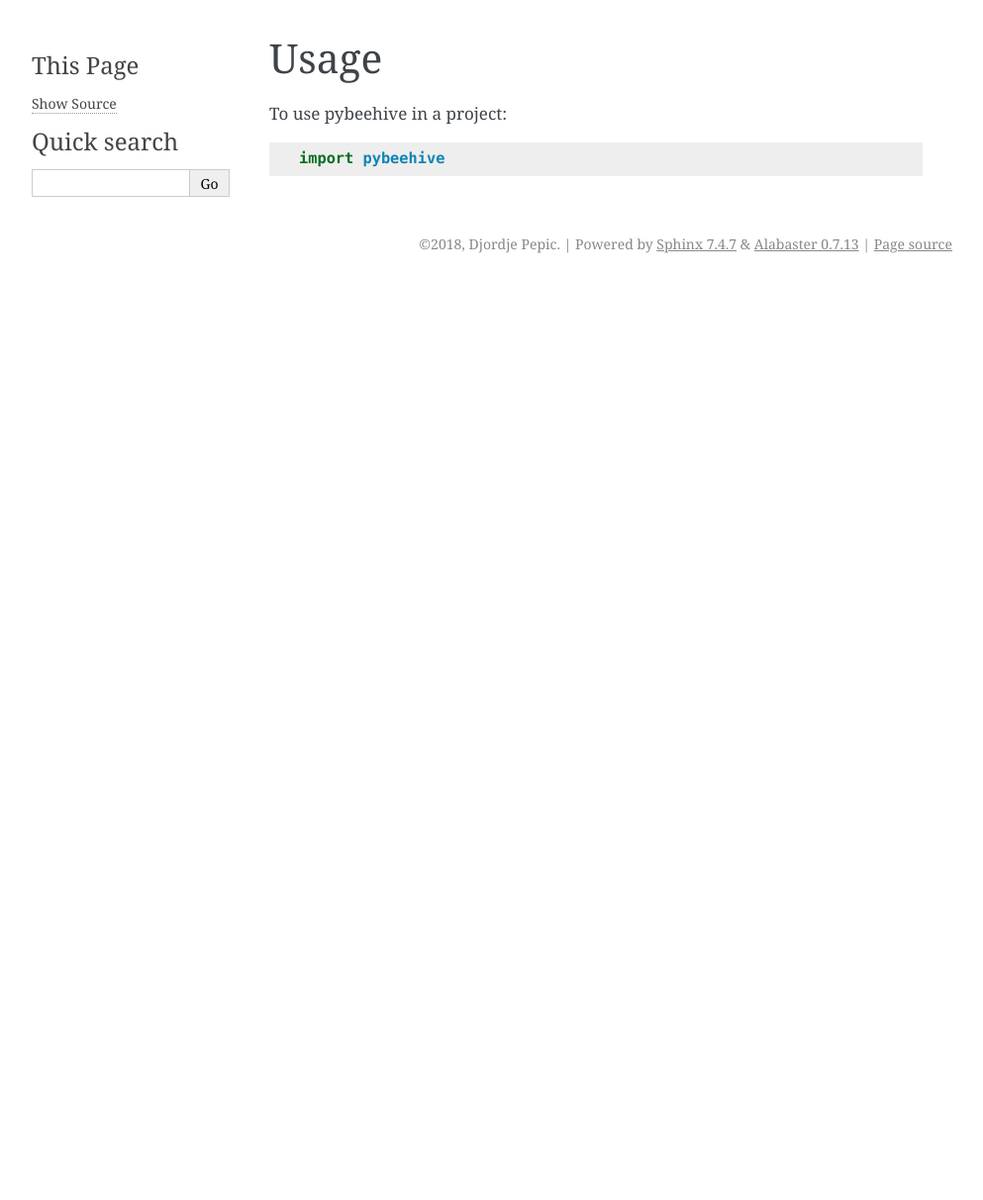
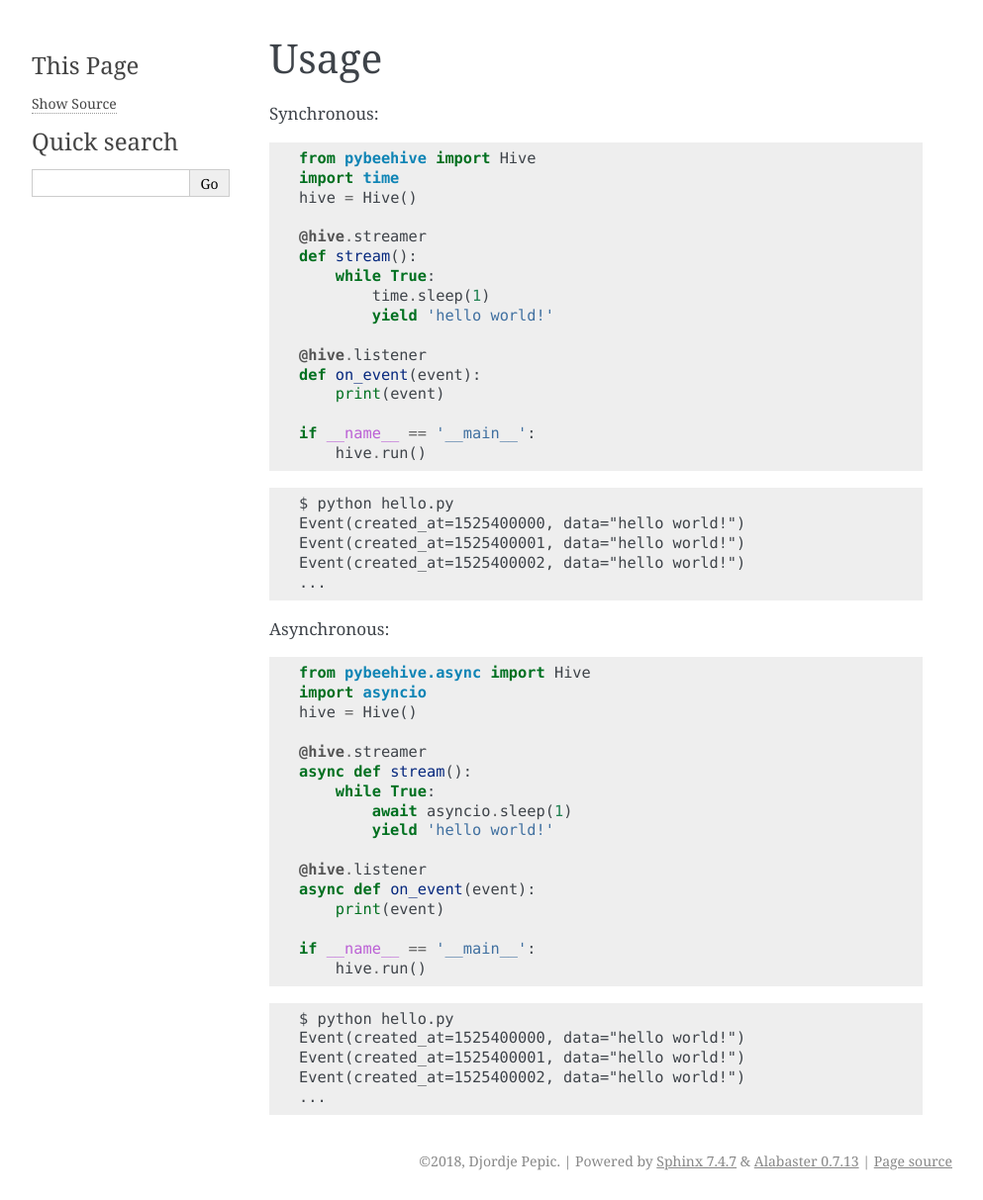
Before and after one commit to sentrip/pybeehive, a Sphinx documentation site: the page built from docs/usage.rst, in a window 1280 px wide. Shown: the whole page at 99% size, without its empty margins (148-1141 px from the left). Built offline with Sphinx 7.4.7, drawn with Linux system fonts in a browser that asks for light colours; pages that are not in the unit, such as notebooks, are missing from menus; before the commit the page ends 900 px from its top, so only the background shows below that.

```diff
--- a/docs/usage.rst
+++ b/docs/usage.rst
@@ -1,7 +1,63 @@
 =====
 Usage
 =====
+Synchronous:
 
-To use pybeehive in a project::
+.. code-block:: python
 
-    import pybeehive
+    from pybeehive import Hive
+    import time
+    hive = Hive()
+
+    @hive.streamer
+    def stream():
+        while True:
+            time.sleep(1)
+            yield 'hello world!'
+
+    @hive.listener
+    def on_event(event):
+        print(event)
+
+    if __name__ == '__main__':
+        hive.run()
+
+
+.. code-block:: text
+
+    $ python hello.py
+    Event(created_at=1525400000, data="hello world!")
+    Event(created_at=1525400001, data="hello world!")
+    Event(created_at=1525400002, data="hello world!")
+    ...
+
+
+Asynchronous:
+
+.. code-block:: python
+
+    from pybeehive.async import Hive
+    import asyncio
+    hive = Hive()
+
+    @hive.streamer
+    async def stream():
+        while True:
+            await asyncio.sleep(1)
+            yield 'hello world!'
+
+    @hive.listener
+    async def on_event(event):
+        print(event)
+
+    if __name__ == '__main__':
+        hive.run()
+
+
+.. code-block:: text
+
+    $ python hello.py
+    Event(created_at=1525400000, data="hello world!")
+    Event(created_at=1525400001, data="hello world!")
+    Event(created_at=1525400002, data="hello world!")
+    ...
```
Also changed, not shown: README.rst (+41 -7 lines), .travis.yml, 1 other file.
